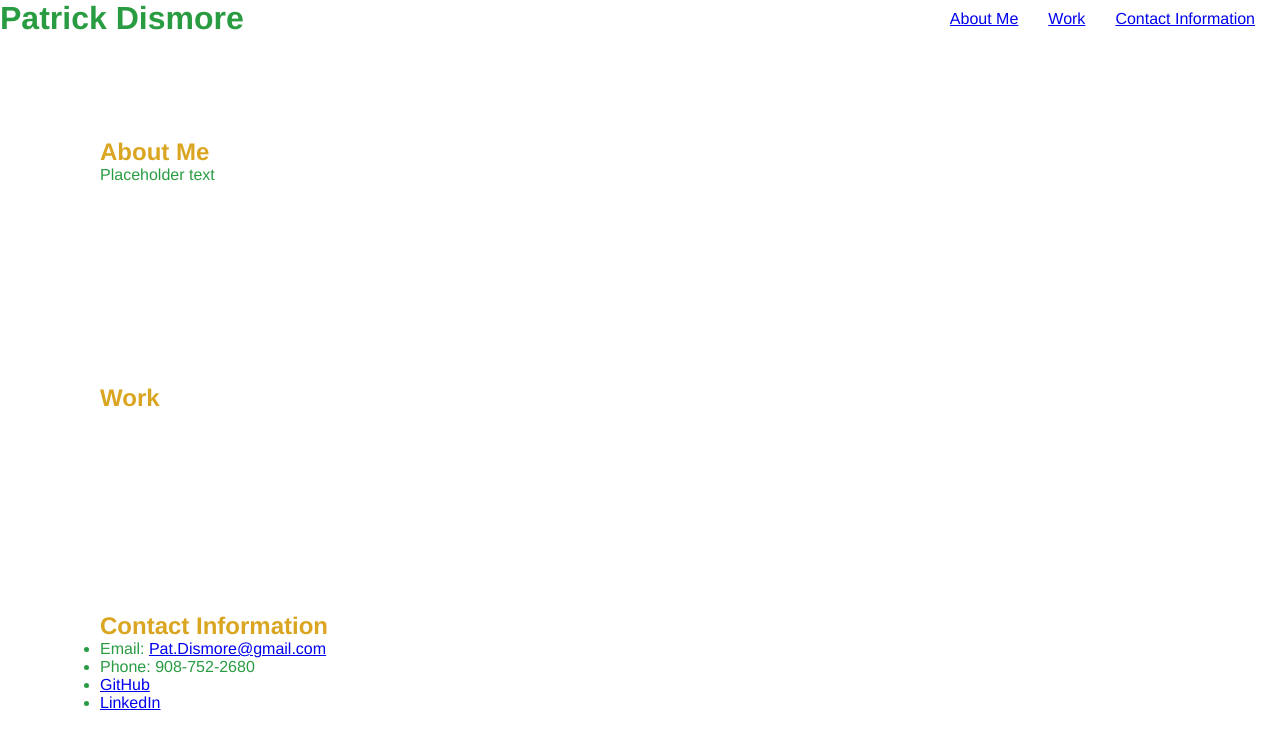
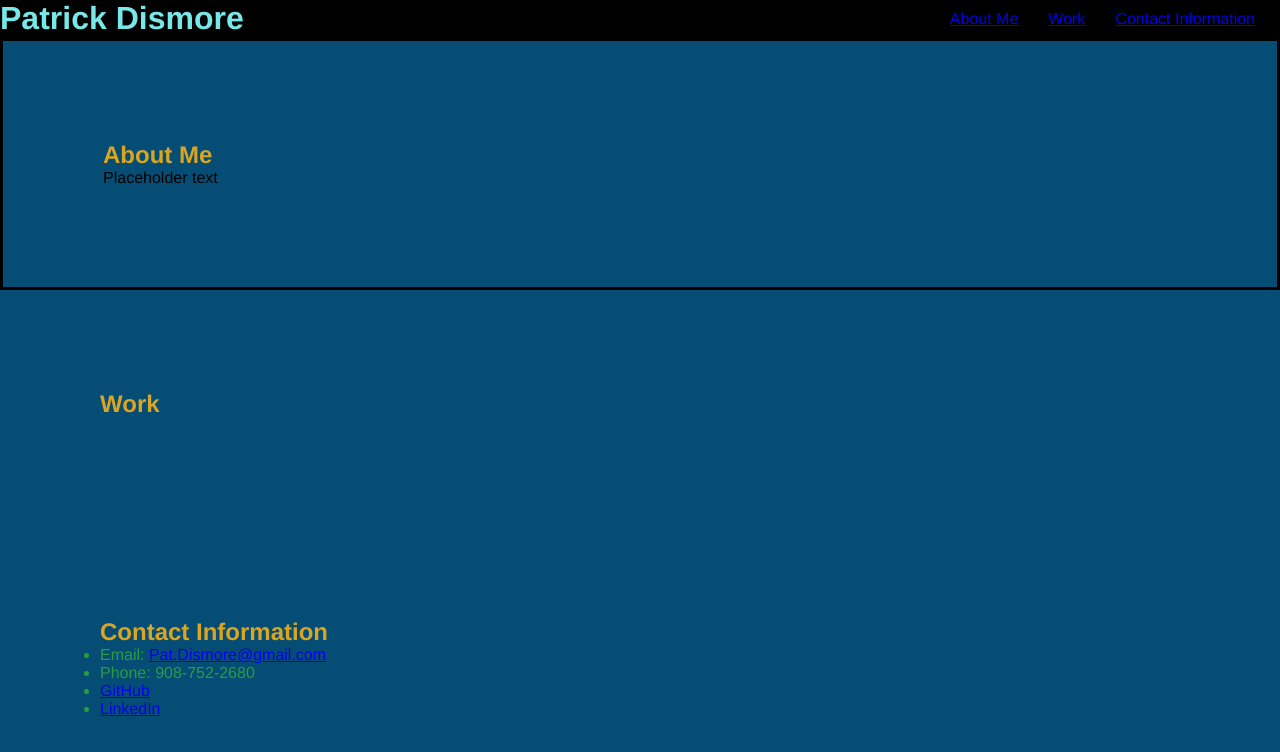
Before and after one commit to PDismore/Personal-Portfolio, a plain HTML site: page index.html in a window 1280 px wide. Drawn offline with Linux system fonts and the light colour scheme.

Commit message:
added comments, header background, about me border

```diff
--- a/assets/styles.css
+++ b/assets/styles.css
@@ -6,18 +6,23 @@
   body {
     color: #299c42;
     font-family: Helvetica, Arial, sans-serif;
+    background-color: rgb(6, 77, 117);
   }
 
+/* Header Styling */
   header {
     display: flex;
     justify-content: space-between;
     flex-wrap: wrap;
+    background-color: black;
+    color: rgb(120, 231, 231);
   }
 
   header nav {
     display: flex;
     flex-wrap: wrap;
     justify-content: right;
+    color: rgb(120, 231, 231);
   }
 
   header nav ul {
@@ -28,15 +33,27 @@
     list-style: none;
     margin: 10px;
   }
+/* End Header */
 
   header nav ul li a {
     padding: 10px 15px;
   }
-
+/* General Section styles */
   section {
     padding: 100px;
+    border-color: black;
   }
 
   section h2 {
     color: goldenrod;
   }
+  /* Ende general */
+
+/* About Me stlyes */
+.about-me {
+  color: black;
+  border-style: solid;
+  border:10 10 10 10;
+  border-color: black;
+
+}
--- a/index.html
+++ b/index.html
@@ -8,6 +8,7 @@
     <title>Patrick Dismore Portfolio</title>
 </head>
 <body>
+<!-- Header Section/ Nav Buttons -->
     <header>
         <h1>Patrick Dismore</h1>
         <nav>
@@ -18,14 +19,16 @@
             </ul>
         </nav>
     </header>
-
-    <section id="about-me">
+<!-- About Me section -->
+    <section class="about-me" id="about-me">
         <h2>About Me</h2>
         <p>Placeholder text</p>
     </section>
+<!-- Work Section -->
     <section>
         <h2>Work</h2>
     </section>
+<!-- Contact Information/ Site Links -->
     <section>
         <h2>Contact Information</h2>
         <ul>
```
